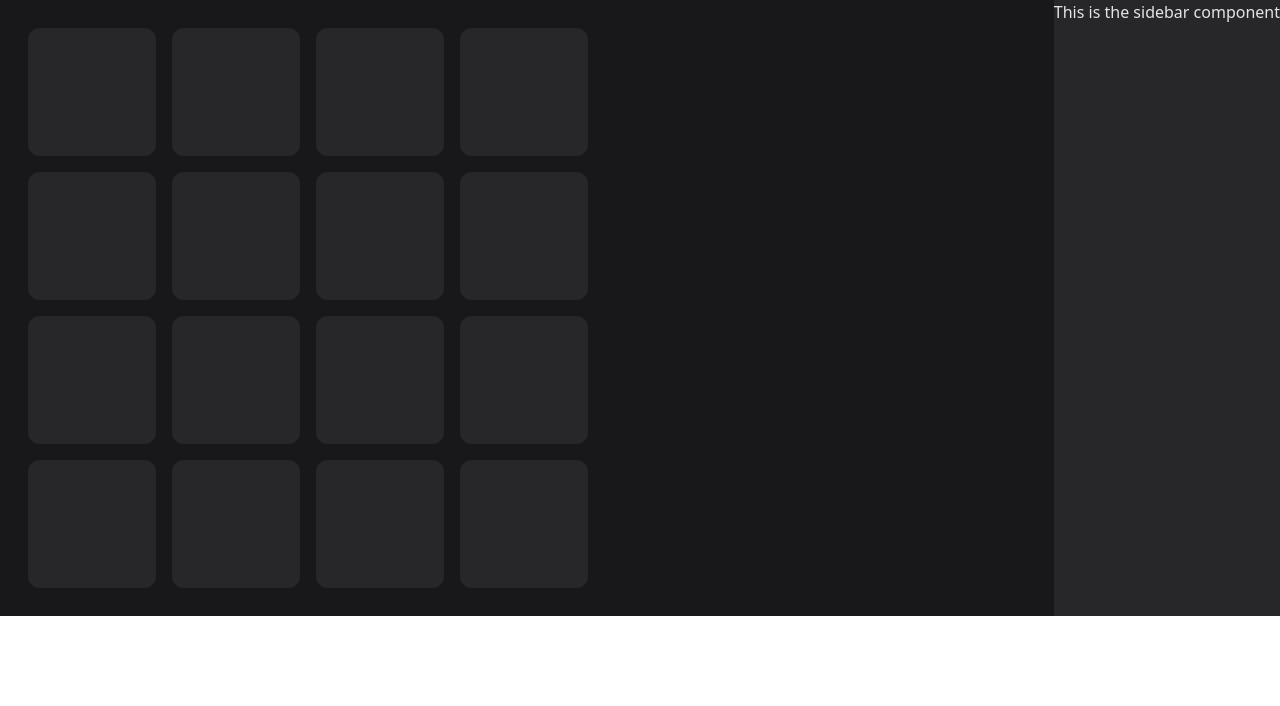
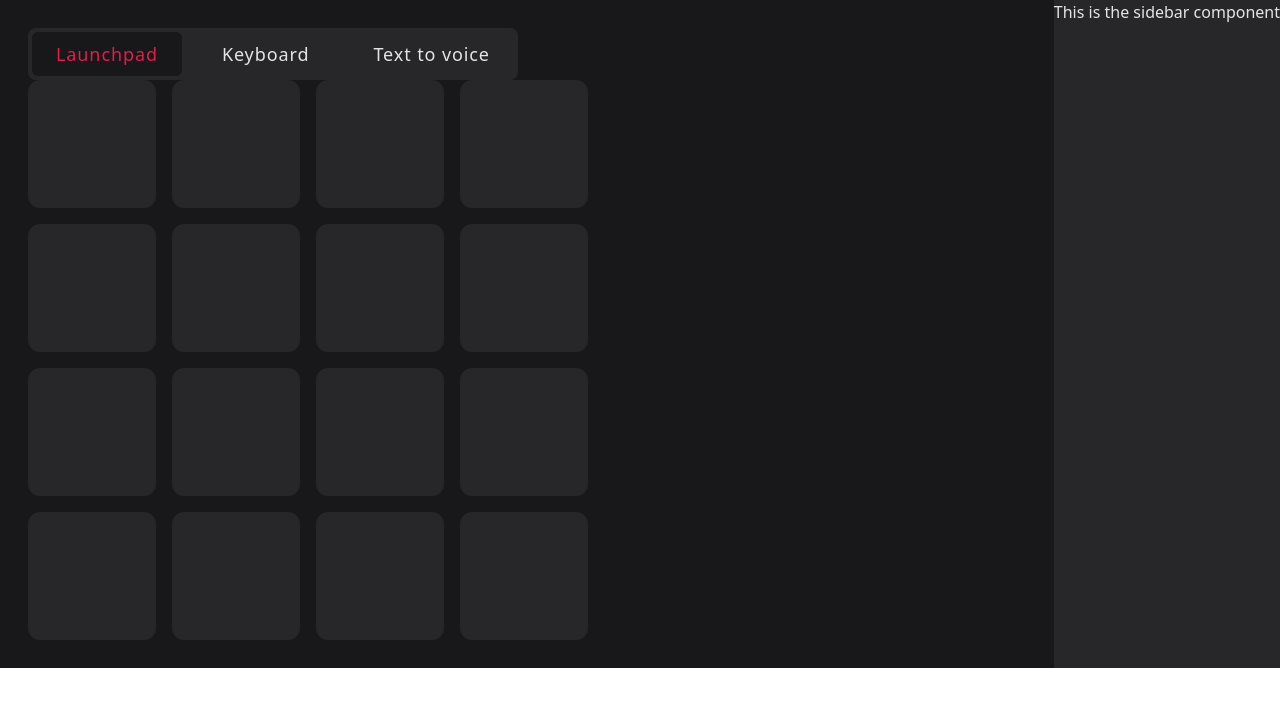
Before and after one commit to Jan-Slota-Foundation/frontend_dev, a Vue app: page /userinput in a window 1280 px wide. Shown: the top 706 px of the page. Built offline with nearby package versions, Linux system fonts and the light colour scheme.

Commit message:
input state switch

```diff
--- a/src/components/InputStateSwitch.vue
+++ b/src/components/InputStateSwitch.vue
@@ -1,10 +1,28 @@
 <template>
-  <div></div>
+  <div class="bg-zinc-800 p-1 rounded-lg w-fit flex gap-4">
+    <button
+      v-for="(state, index) in inputStates"
+      :key="index"
+      :class="[
+        'py-2 px-6 rounded-md tracking-wider text-lg  transition-all duration-200',
+        activeInputState === state ? 'bg-zinc-900 text-rose-600' : ''
+      ]"
+      @click="activeInputState = state"
+    >
+      {{ state }}
+    </button>
+  </div>
 </template>
 
 <script>
 export default {
-  name: 'InputStateSwich'
+  name: 'InputStateSwich',
+  data() {
+    return {
+      activeInputState: 'Launchpad',
+      inputStates: ['Launchpad', 'Keyboard', 'Text to voice']
+    }
+  }
 }
 </script>
 
--- /dev/null
+++ b/src/states/launchpadSequence.js
@@ -0,0 +1,3 @@
+import { reactive } from 'vue'
+
+export const lpSequence = reactive([])
--- a/src/views/UserInput.vue
+++ b/src/views/UserInput.vue
@@ -1,14 +1,18 @@
+<script setup>
+import Launchpad from '@/components/Launchpad.vue'
+import InputStateSwitch from '@/components/InputStateSwitch.vue'
+</script>
 <template>
   <div class="p-7">
+    <InputStateSwitch></InputStateSwitch>
     <Launchpad></Launchpad>
   </div>
 </template>
 
 <script>
-import Launchpad from '@/components/Launchpad.vue'
 export default {
   name: 'LaunchpadView',
-  components: { Launchpad }
+  components: { Launchpad, InputStateSwitch }
 }
 </script>
 
```
